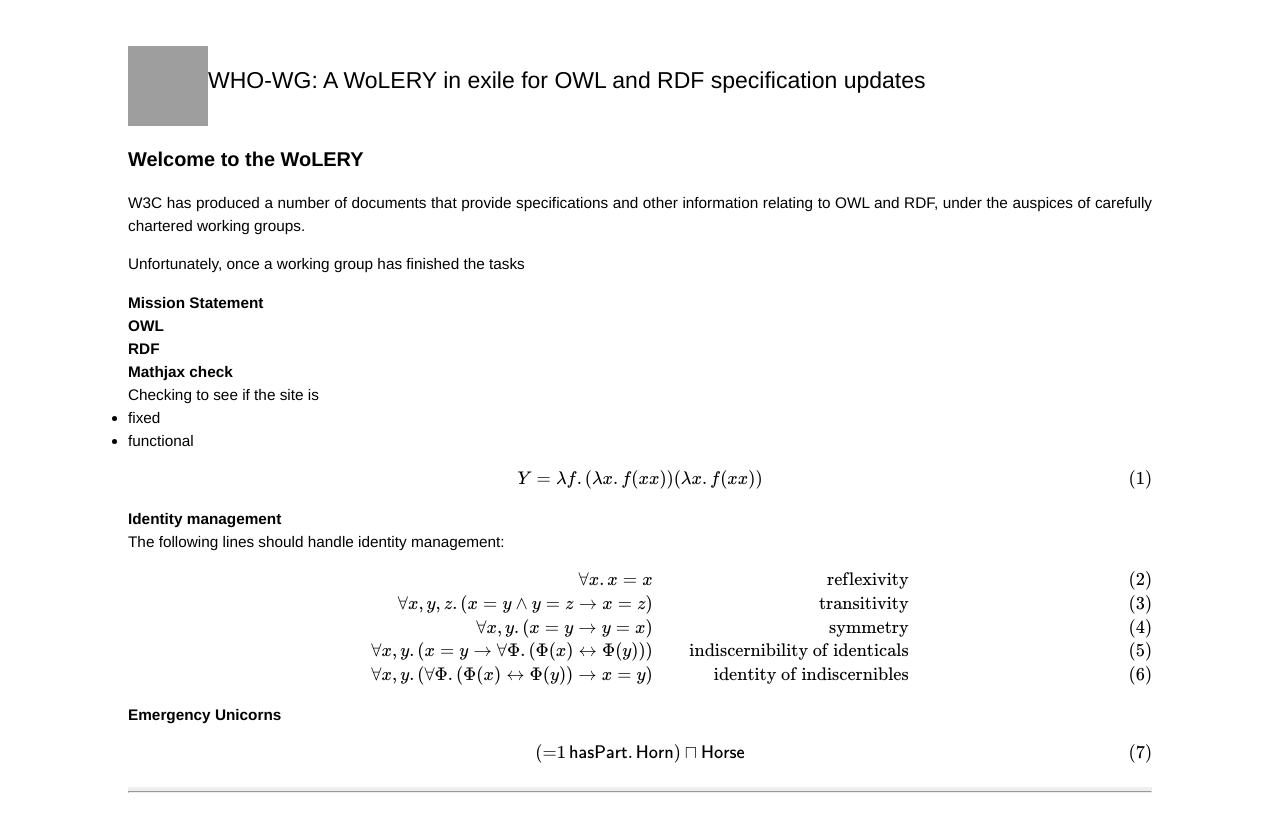
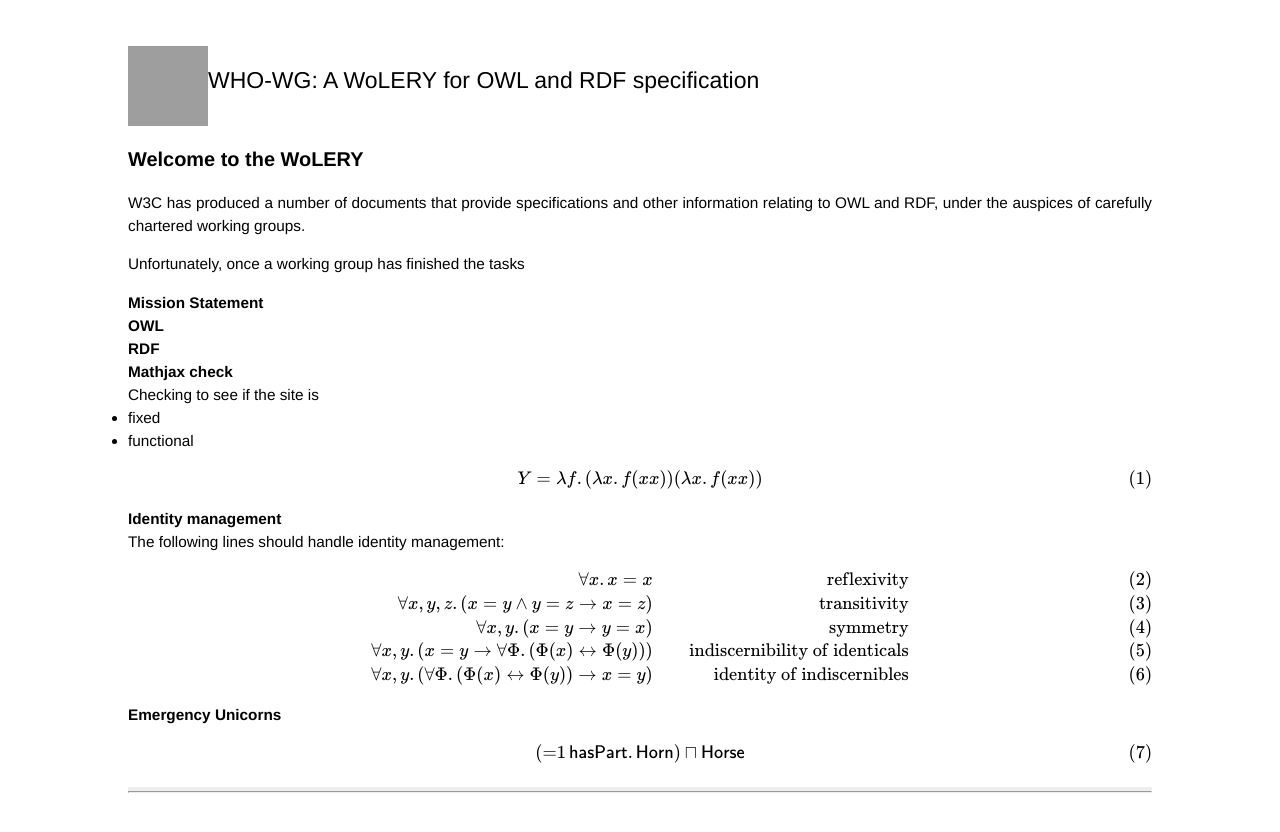
Before and after one commit to WHO-WG/WHO-WG.github.io, a Jekyll site: the page built from index.html, in a window 1280 px wide and 900 px high. Shown: the top 832 px of the window. Built offline with Jekyll 4.4.1, drawn with Linux system fonts in a browser that asks for light colours; Markdown is read by kramdown in place of the engine named in the settings; formulas are drawn with MathJax 3; grey boxes are pictures that could not be loaded.

Commit message:
header change

```diff
--- a/_layouts/default.html
+++ b/_layouts/default.html
@@ -23,7 +23,7 @@
           <div class="header">
 	    <img src="{{site.github.owner_gravatar_url}}" style="width:
           80px; vertical-align: middle; float:left;"/>
-	    <p class="title"> WHO-WG: A WoLERY in exile for OWL and RDF specification updates</p>
+	    <p class="title"> WHO-WG: A WoLERY for OWL and RDF specification</p>
           </div>
           <div style="clear: both;"></div>
           {{ content }}
```
